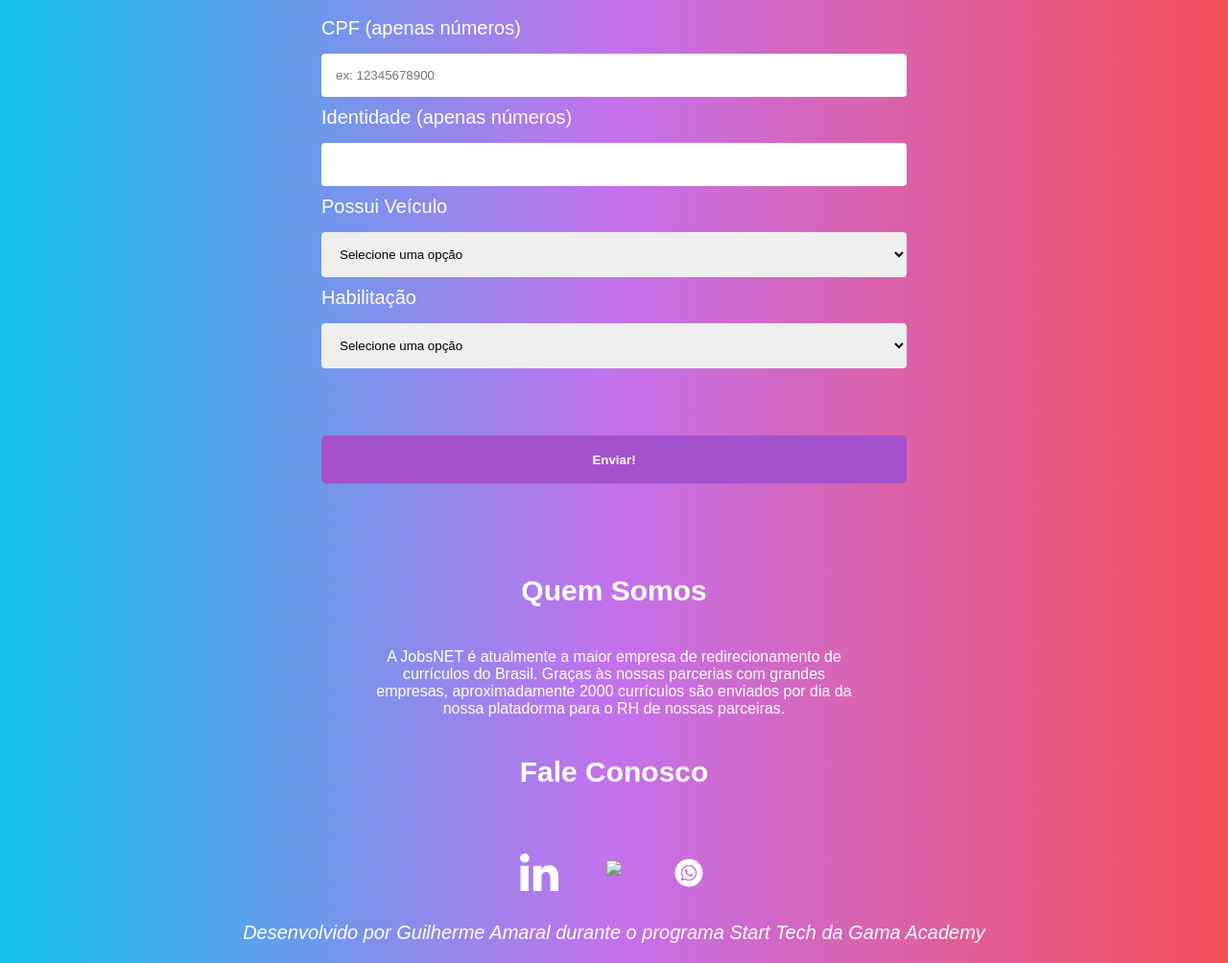
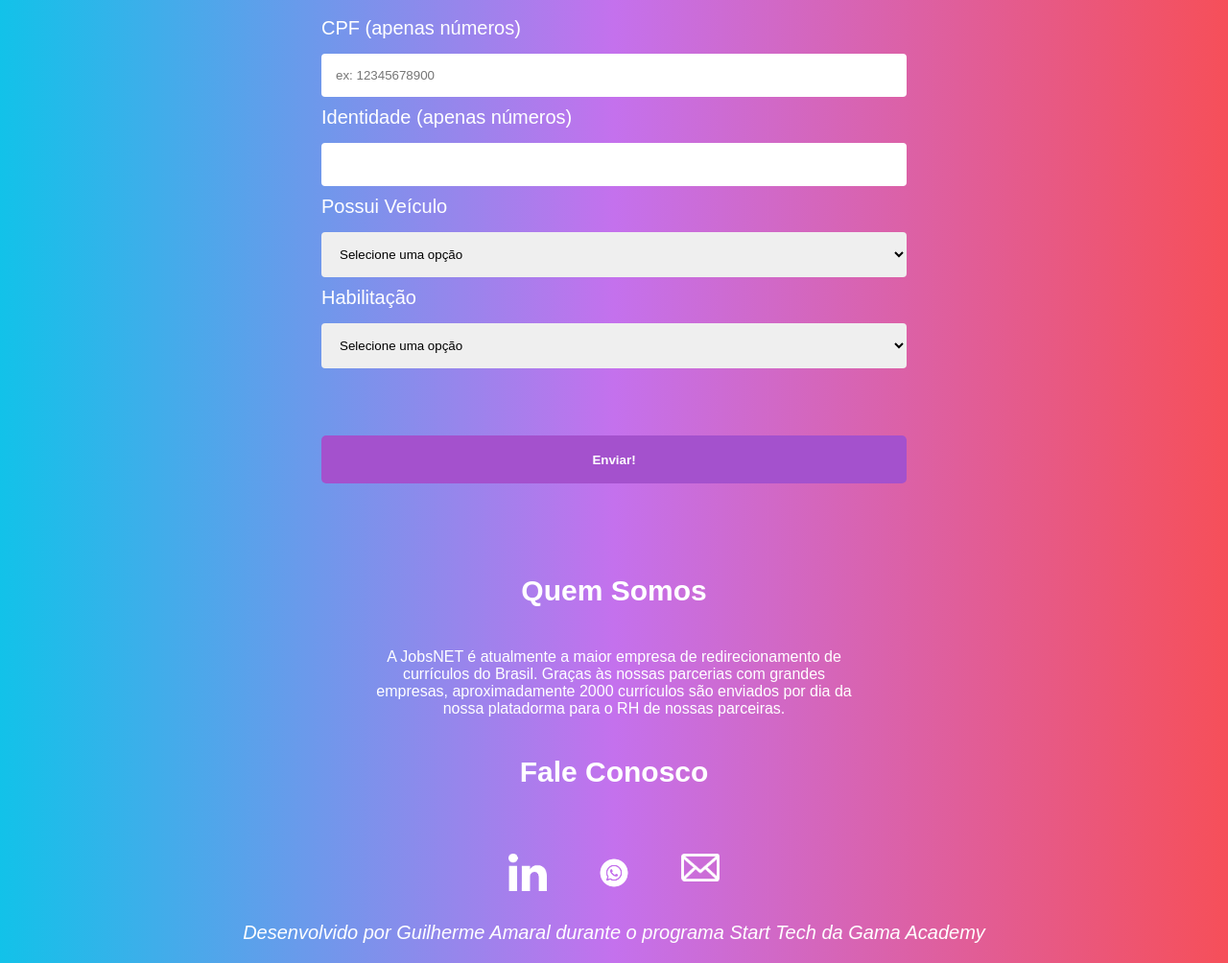
Before and after one commit to Am4r4l/banco-de-curriculos-start-tech, a website: page Front-End/index.html in a window 1280 px wide. Shown: the part 1946-2950 px from the top of the page at 96% size. Drawn offline with Linux system fonts and the light colour scheme.

Commit message:
altera logo

```diff
--- a/Front-End/index.html
+++ b/Front-End/index.html
@@ -145,8 +145,8 @@
             <br>
             <ul>
                 <li class="linkedin"><img src="src/LinkedIn_logo.png"></li>
-                <li class="email"><img src="src/email_logo3.png."></li>
                 <li class="whatsapp"><img src="src/—Pngtree—whatsapp white icon_3570428.png"></li>
+                <li class="email"><img src="src/email_logo3.png"></li>
             </ul>
         </section>
     </main>
```
